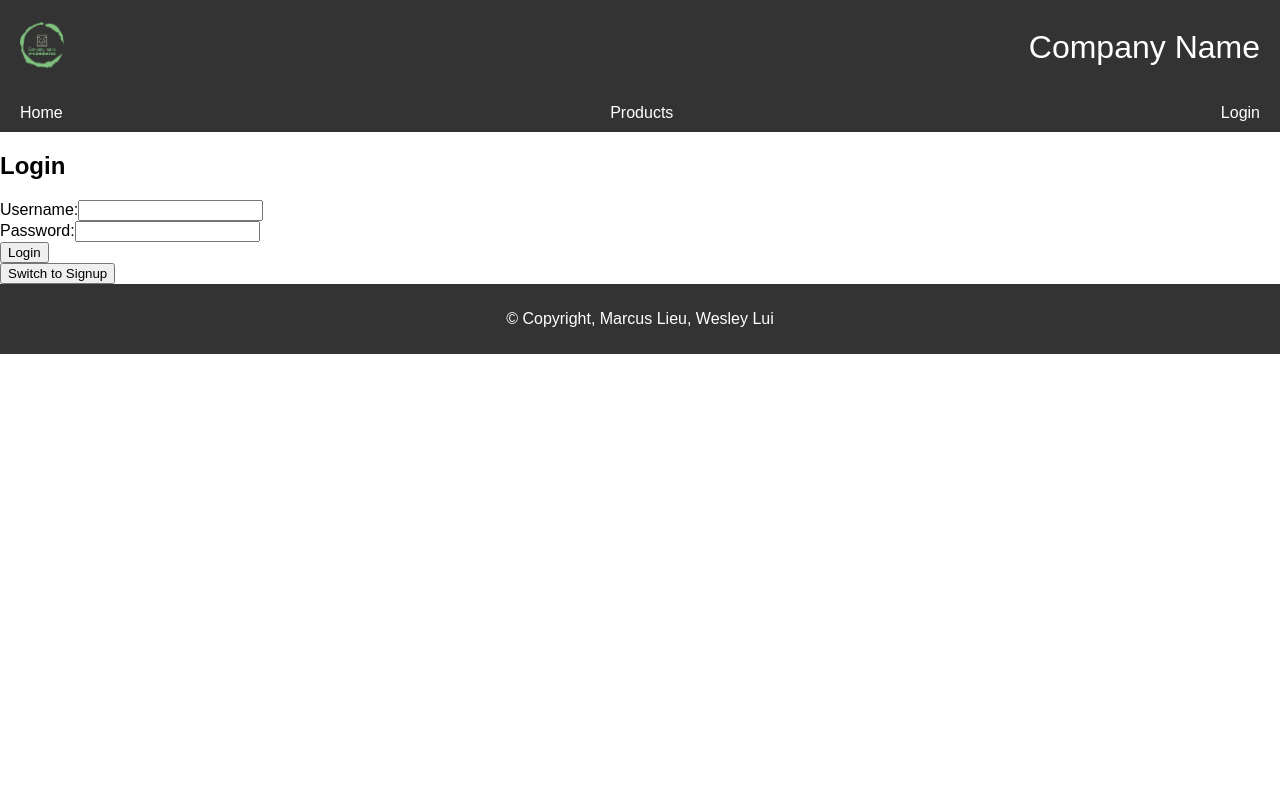
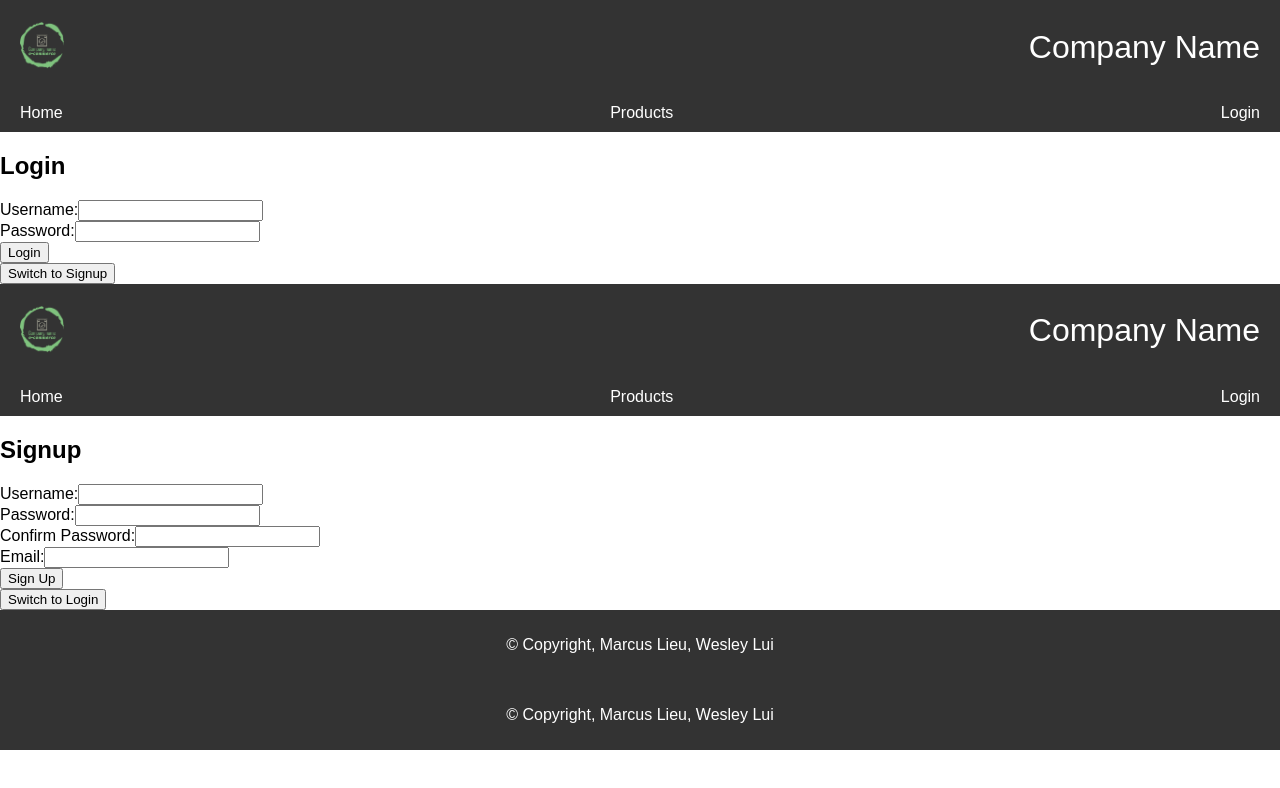
Before and after one commit to wesleylui/My-Ecommerce-App, a React (Create React App) app in the folder my-ecommerce-app/: page /LoginPage in a window 1280 px wide. Shown: the top 788 px of the page. Built offline with nearby package versions, Linux system fonts and the light colour scheme.

Commit message:
okayy we got this marcus

```diff
--- a/my-ecommerce-app/src/component/LoginForm.js
+++ b/my-ecommerce-app/src/component/LoginForm.js
@@ -21,7 +21,7 @@ const LoginForm = () => {
       <h2>Login</h2>
       <label>
         Username:
-        <input type="text" value={username} onChange={handleUsernameChange} />
+        <input type="text" value={username} onChange={handleUsernameChange} required/>
       </label>
       <br />
       <label>
@@ -30,6 +30,7 @@ const LoginForm = () => {
           type="password"
           value={password}
           onChange={handlePasswordChange}
+          required
         />
       </label>
       <br />
--- a/my-ecommerce-app/src/component/LoginPage.js
+++ b/my-ecommerce-app/src/component/LoginPage.js
@@ -2,12 +2,14 @@ import React from "react";
 import Header from "./header.js";
 import Footer from "./footer.js";
 import LoginForm from "./LoginForm.js";
+import SignupPage from "./SignupPage.js";
 
 function LoginPage() {
   return (
     <div>
       <Header />
       <LoginForm />
+      <SignupPage />
       <Footer />
     </div>
   );
```
